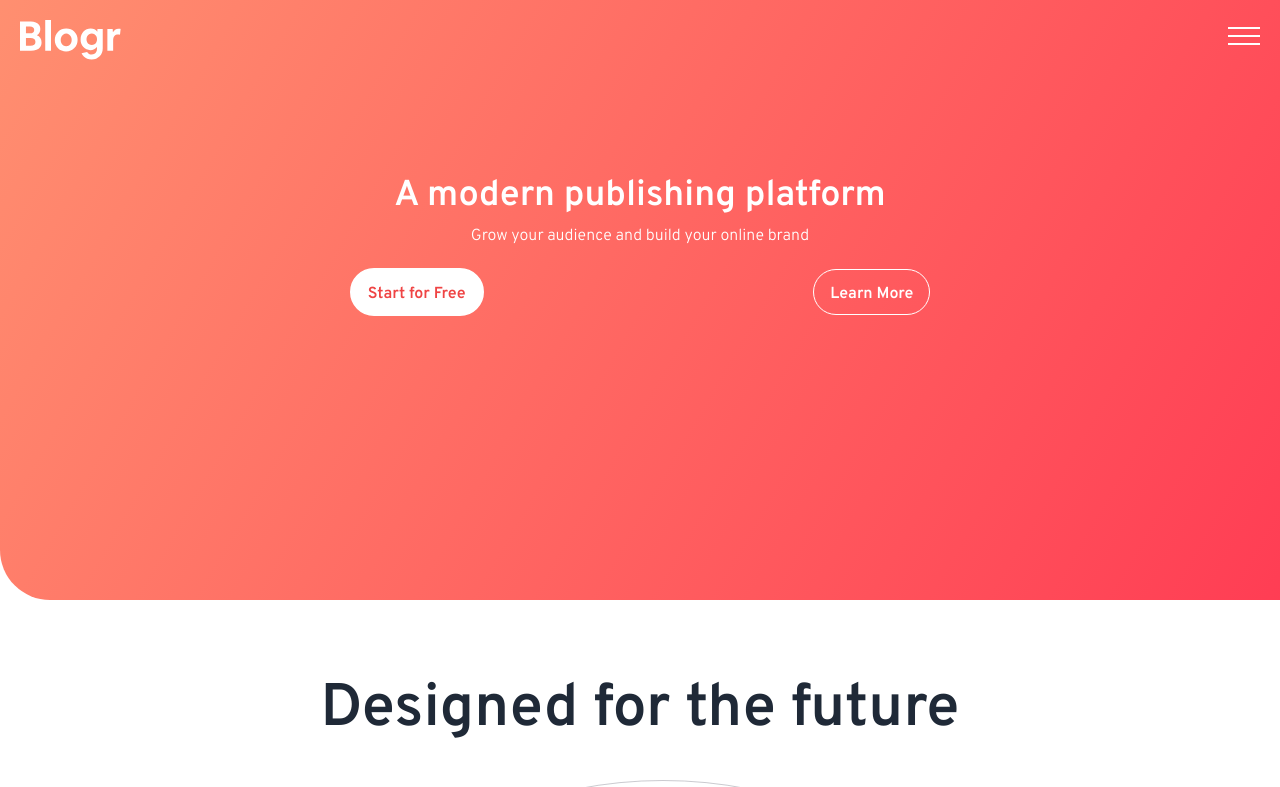
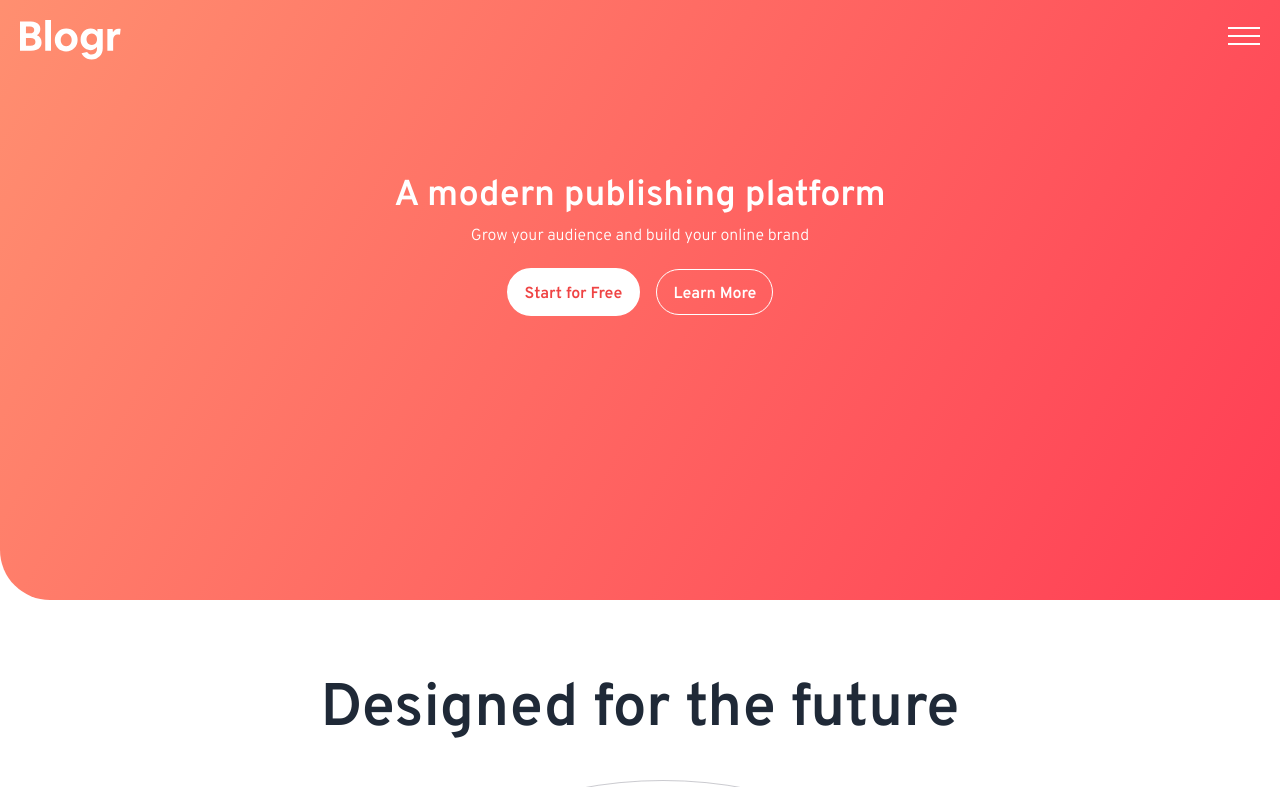
Before and after one commit to SankThomas/blogr-landing-page, a React (Create React App) app: page / in a window 1280 px wide. Shown: the top 787 px of the page. Built offline with nearby package versions, Linux system fonts and the light colour scheme.

Commit message:
update Buttons component

```diff
--- a/src/components/Buttons.js
+++ b/src/components/Buttons.js
@@ -2,9 +2,9 @@ import React from "react"
 
 const Buttons = () => {
   return (
-    <div className="flex items-center justify-evenly">
+    <div className="flex items-center justify-evenly md:justify-center">
       <div>
-        <button className="bg-white border-2 border-white pt-3 pb-2 px-4 rounded-full text-red-500 font-bold">
+        <button className="bg-white border-2 border-white pt-3 pb-2 px-4 rounded-full text-red-500 font-bold md:mr-4">
           Start for Free
         </button>
       </div>
```
